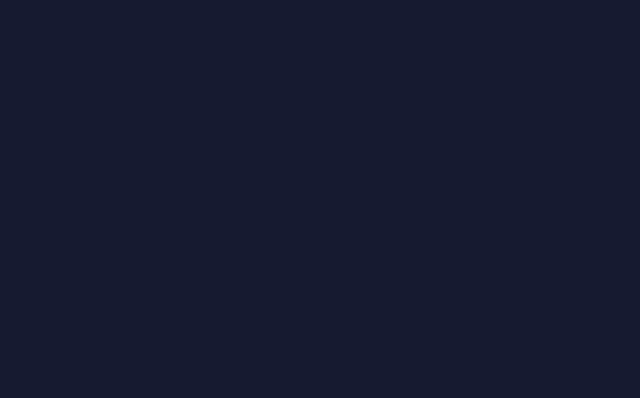
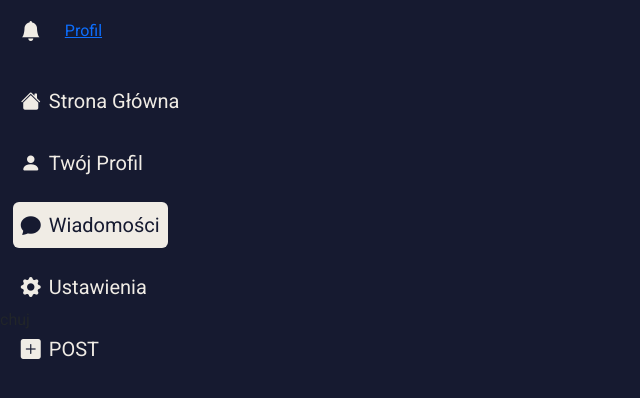
Before and after one commit to BiOSFire/weber, a Vue app in the folder frontend/: page /messages in a window 1280 px wide. Before the commit this address had no page. Shown: the top 398 px of the page, without its empty margins (0-640 px from the left). Built offline with nearby package versions, Linux system fonts and the light colour scheme.

Commit message:
Added left bar for messages page

```diff
--- a/frontend/src/home/components/LeftSidebarComponent.vue
+++ b/frontend/src/home/components/LeftSidebarComponent.vue
@@ -31,8 +31,16 @@
         ></i
         >Twój Profil
       </button>
-      <button class="p-2 rounded-2 fs-5">
-        <i class="bi bi-chat-fill pe-2"></i>Wiadomości
+      <button
+        class="p-2 rounded-2 fs-5"
+        :class="{ 'active-button': $route.name === 'messages' }"
+        @click="$router.push({ name: 'messages' })"
+      >
+        <i
+          class="bi bi-chat-fill pe-2"
+          :class="{ 'active-button': $route.name === 'messages' }"
+        ></i
+        >Wiadomości
       </button>
       <button class="p-2 rounded-2 fs-5">
         <i class="bi bi-gear-fill pe-2"></i>Ustawienia
--- a/frontend/src/main.ts
+++ b/frontend/src/main.ts
@@ -9,6 +9,7 @@ import LeftSidebarComponent from './home/components/LeftSidebarComponent.vue';
 import HeaderComponent from './home/components/HeaderComponent.vue';
 import ProfilComponent from './profil/components/ProfilComponent.vue';
 import ImageComponent from './profil/components/ImageComponent.vue';
+import MessagesBarComponent from './messages/components/MessagesBarComponent.vue';
 
 const app = createApp(App);
 
@@ -21,5 +22,6 @@ app.component('left-sidebar-component', LeftSidebarComponent);
 app.component('header-component', HeaderComponent);
 app.component('profil-component', ProfilComponent);
 app.component('image-component', ImageComponent);
+app.component('messages-bar-component', MessagesBarComponent);
 
 app.use(store).use(router).mount('#app');
--- /dev/null
+++ b/frontend/src/messages/MessagesView.vue
@@ -0,0 +1,7 @@
+<template>
+  <div class="d-flex flex-column align-items-start">
+    <left-sidebar-component />
+    <messages-bar-component />
+  </div>
+</template>
+<script setup lang="ts"></script>
--- /dev/null
+++ b/frontend/src/messages/components/MessagesBarComponent.vue
@@ -0,0 +1,3 @@
+<template>
+  <div>chuj</div>
+</template>
--- a/frontend/src/router/index.ts
+++ b/frontend/src/router/index.ts
@@ -1,6 +1,7 @@
 import { createRouter, createWebHistory, RouteRecordRaw } from 'vue-router';
 import HomeView from '../home/HomeView.vue';
 import ProfilView from '../profil/ProfilView.vue';
+import MessagesView from '../messages/MessagesView.vue';
 
 const routes: Array<RouteRecordRaw> = [
   {
@@ -13,6 +14,11 @@ const routes: Array<RouteRecordRaw> = [
     name: 'profil',
     component: ProfilView,
   },
+  {
+    path: '/messages',
+    name: 'messages',
+    component: MessagesView,
+  },
 ];
 
 const router = createRouter({
```
Also changed, not shown: 1 other file (tests, documents, lock files or other folders).
